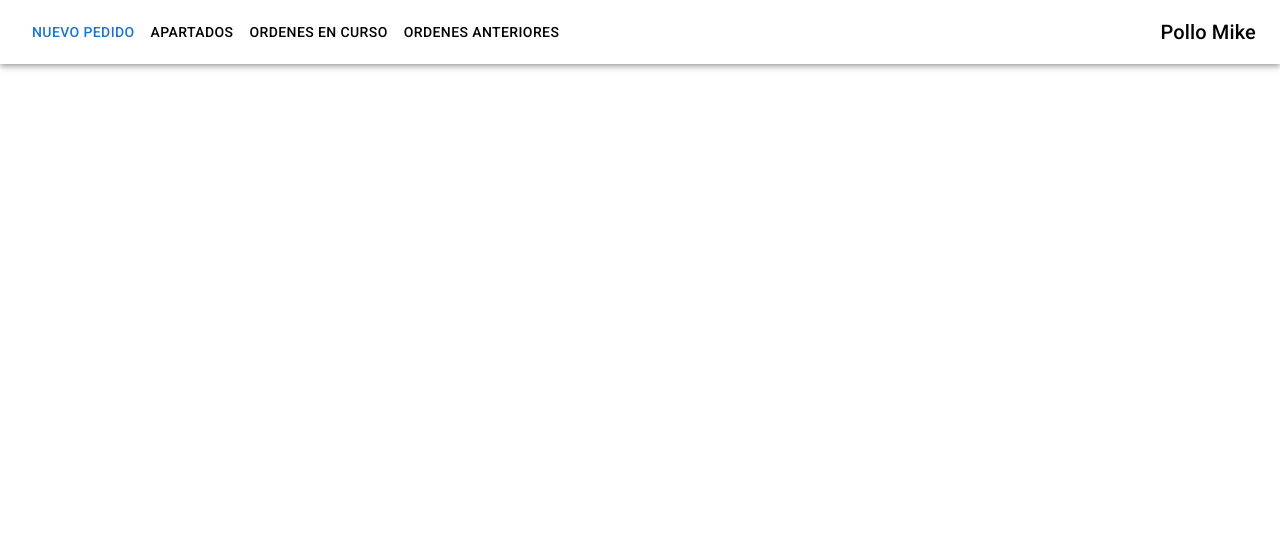
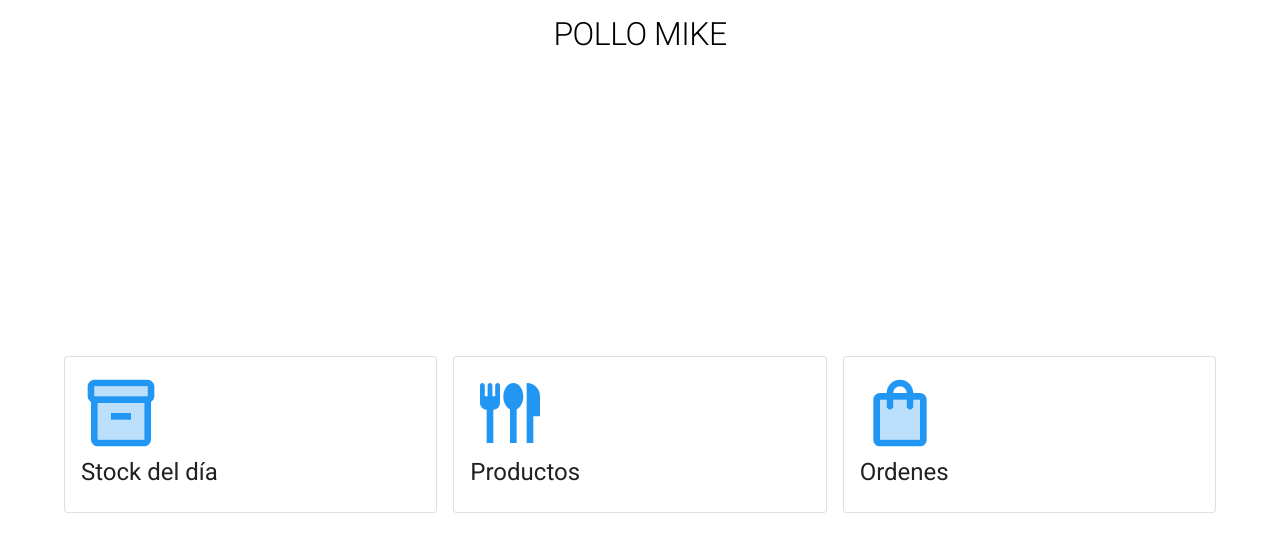
Before and after one commit to setroc/pollo_mike_frontend, a React (Vite) app: page / in a window 1280 px wide. Shown: the top 552 px of the page. Built offline with nearby package versions, Linux system fonts and the light colour scheme; no server answers.

Commit message:
idk pero hay un avance

```diff
--- a/package.json
+++ b/package.json
@@ -5,6 +5,7 @@
   "type": "module",
   "scripts": {
     "dev": "vite",
+    "dev:host": "vite --host",
     "build": "tsc && vite build",
     "lint": "eslint . --ext ts,tsx --report-unused-disable-directives --max-warnings 0",
     "preview": "vite preview"
--- a/src/App.tsx
+++ b/src/App.tsx
@@ -1,10 +1,10 @@
-import { Route, Routes } from "react-router-dom"
+import { Navigate, Route, Routes, redirect } from "react-router-dom"
 
 import { OrderContainer, OrdersContainer } from "./containers/"
 import { OrdersProvider } from "./context/orders"
 import { ProductsProvider } from "./context/product"
 
-import { MainLayout } from "./layouts"
+import { MainLayout, OrderLayout } from "./layouts"
 
 function App() {
 
@@ -12,12 +12,38 @@ function App() {
     <ProductsProvider>
       <OrdersProvider>
         <Routes>
-          <Route path="/" element={<MainLayout />} >
-            <Route path="LayawayOrders" element={<OrdersContainer state={0} />} />
-            <Route path="CurrentOrders" element={<OrdersContainer state={1} />} />
-            <Route path="PastOrders" element={<OrdersContainer state={2} />} />
-            <Route path="NewOrder" element={<OrderContainer />} />
-            <Route path="EditOrder" element={<OrderContainer />} />
+          <Route path="/" >
+            <Route index element={<MainLayout />} />
+
+            <Route path="Orders" element={<OrderLayout />}>
+              <Route path="LayawayOrders" element={<OrdersContainer state={0} />} />
+              <Route path="CurrentOrders" element={<OrdersContainer state={1} />} />
+              <Route path="PastOrders" element={<OrdersContainer state={2} />} />
+              <Route path="NewOrder" element={<OrderContainer />} />
+              <Route path="EditOrder" element={<OrderContainer />} />
+              <Route path="*" element={<Navigate to='/Orders/CurrentOrders' />} />
+            </Route>
+
+            <Route path="Stock" element={<OrderLayout />}>
+              {/* <Route path="NewStock" element={<OrdersContainer state={0} />} />
+              <Route path="CurrentOrders" element={<OrdersContainer state={1} />} />
+              <Route path="PastOrders" element={<OrdersContainer state={2} />} />
+              <Route path="NewOrder" element={<OrderContainer />} />
+              <Route path="EditOrder" element={<OrderContainer />} />
+              <Route path="*" element={<Navigate to='/Orders/CurrentOrders' />} /> */}
+            </Route>
+
+            <Route path="Products" element={<OrderLayout />}>
+              {/* <Route path="NewStock" element={<OrdersContainer state={0} />} />
+              <Route path="CurrentOrders" element={<OrdersContainer state={1} />} />
+              <Route path="PastOrders" element={<OrdersContainer state={2} />} />
+              <Route path="NewOrder" element={<OrderContainer />} />
+              <Route path="EditOrder" element={<OrderContainer />} />
+              <Route path="*" element={<Navigate to='/Orders/CurrentOrders' />} /> */}
+            </Route>
+
+
+            <Route path="*" element={<Navigate to='/' />} />
           </Route>
         </Routes>
       </OrdersProvider>
--- a/src/components/Navbar/NavigationBar.tsx
+++ b/src/components/Navbar/NavigationBar.tsx
@@ -1,8 +1,9 @@
-import { AppBar, Box, Button, IconButton, Toolbar, Typography } from '@mui/material';
+import { AppBar, Box, Button, IconButton, Toolbar } from '@mui/material';
 import MenuIcon from '@mui/icons-material/Menu';
-import { Link } from 'react-router-dom';
+import { Link, useLocation } from 'react-router-dom';
 
 export const NavigationBar = () => {
+  const location = useLocation();
   return (
     <AppBar position='sticky' sx={{ backgroundColor: 'white'}}>
       <Toolbar sx={{ justifyContent: { xs: 'space-between', sm: 'normal'} }} >
@@ -18,31 +19,33 @@ export const NavigationBar = () => {
         </IconButton>
 
         <Box sx={{ display: { xs: 'none', sm: 'block' }, flexGrow: 1 }}>
-            <Button sx={{ color: '' }} >
-              <Link to='/NewOrder' style={{ textDecoration: 'none', color: 'inherit' }}>
+            <Button sx={ location.pathname.includes('NewOrder') ?  { color: '' } : { color: 'black' }} >
+              <Link to='/Orders/NewOrder' style={{ textDecoration: 'none', color: 'inherit' }}>
                 Nuevo pedido
               </Link>
             </Button>
-            <Button sx={{ color: 'black' }} >
-              <Link to='/LayawayOrders' style={{ textDecoration: 'none', color: 'inherit' }}>
+            <Button sx={location.pathname.includes('LayawayOrders') ?  { color: '' } : { color: 'black' }} >
+              <Link to='/Orders/LayawayOrders' style={{ textDecoration: 'none', color: 'inherit' }}>
                 Apartados
               </Link>
             </Button>
-            <Button sx={{ color: 'black' }} >
-              <Link to='/CurrentOrders' style={{ textDecoration: 'none', color: 'inherit' }}>
+            <Button sx={location.pathname.includes('CurrentOrders') ?  { color: '' } : { color: 'black' }} >
+              <Link to='/Orders/CurrentOrders' style={{ textDecoration: 'none', color: 'inherit' }}>
                 Ordenes en curso
               </Link>
             </Button>
-            <Button sx={{ color: 'black' }} >
-              <Link to='/PastOrders' style={{ textDecoration: 'none', color: 'inherit' }}>
+            <Button sx={location.pathname.includes('PastOrders') ?  { color: '' } : { color: 'black' }} >
+              <Link to='/Orders/PastOrders' style={{ textDecoration: 'none', color: 'inherit' }}>
                 Ordenes  anteriores
               </Link>
             </Button>
         </Box>
 
-        <Typography variant="h6" component="div" sx={{ color: 'black' }}>
-          Pollo Mike
-        </Typography>
+        <Button sx={{ color: 'black' }} >
+          <Link to='/' style={{ textDecoration: 'none', color: 'inherit' }}>
+            Pollo Mike
+          </Link>
+        </Button>
 
       </Toolbar>
     </AppBar>
--- a/src/context/product/ProductsProvider.tsx
+++ b/src/context/product/ProductsProvider.tsx
@@ -19,7 +19,7 @@ export const ProductsProvider : FC<Props> = ({ children }) => {
   const [state, dispatch] = useReducer(productsReducer, PRODUCTS_INITIAL_STATE);
 
   useEffect(()=> {
-    fetch('http://localhost:3000/api/products/all')
+    fetch(`${import.meta.env.BASE_URL}/api/products/all`)
     .then(res => res.json())
     .then(body => dispatch({ type: '[Products] Load all products from api', payload: body}))
   },[])
--- a/src/layouts/MainLayout.tsx
+++ b/src/layouts/MainLayout.tsx
@@ -1,11 +1,19 @@
-import { Outlet } from "react-router-dom"
-import { Box } from "@mui/material"
-
-import { NavigationBar } from "../components"
+import { useNavigate } from "react-router-dom"
+import { Card, CardActionArea, CardContent, Container, Grid, Typography } from "@mui/material"
+import Inventory2TwoToneIcon from '@mui/icons-material/Inventory2TwoTone';
+import ShoppingBagTwoToneIcon from '@mui/icons-material/ShoppingBagTwoTone';
+import FlatwareTwoToneIcon from '@mui/icons-material/FlatwareTwoTone';
+import { blue } from "@mui/material/colors";
 
 export const MainLayout = () => {
+  const navigate = useNavigate();
+  const navigateTo = (url : string) => {
+    navigate({ pathname: url });
+  }
+
   return (
-    <Box
+    <Container
+      fixed
       sx={{
         height: '100vh',
         width: '100vw',
@@ -13,19 +21,89 @@ export const MainLayout = () => {
         display: 'flex'
       }}
     >
-      <Box
+      <Grid container spacing={2}>
+        <Grid item xs={12} mt='1rem'>
+          <Typography variant='h1' fontSize='2rem' textAlign='center'>POLLO MIKE</Typography>
+        </Grid>
+        <Grid item xs={12} md={6} lg={4}>
+          <Card variant='outlined'>
+            <CardActionArea onClick={() => navigateTo('/Orders/CurrentOrders')}>
+              {/* <CardMedia
+                component="img"
+                height="140"
+                image="/static/images/cards/contemplative-reptile.jpg"
+                alt="green iguana"
+              /> */}
+              <CardContent>
+                <Inventory2TwoToneIcon sx={{ fontSize:80, color: blue[500] }}  />
+                <Typography gutterBottom variant="h5" component="div">
+                  Stock del día
+                </Typography>
+              </CardContent>
+            </CardActionArea>
+          </Card>
+        </Grid>
+        <Grid item xs={12} md={6} lg={4}>
+          <Card variant='outlined'>
+            <CardActionArea>
+              {/* <CardMedia
+                component="img"
+                height="140"
+                image="/static/images/cards/contemplative-reptile.jpg"
+                alt="green iguana"
+              /> */}
+              <CardContent>
+                <FlatwareTwoToneIcon sx={{ fontSize:80, color: blue[500] }} />
+                <Typography gutterBottom variant="h5" component="div">
+                  Productos
+                </Typography>
+              </CardContent>
+            </CardActionArea>
+          </Card>
+        </Grid>
+        <Grid item xs={12} md={6} lg={4}>
+          <Card variant='outlined'>
+            <CardActionArea>
+              {/* <CardMedia
+                component="img"
+                height="140"
+                image="/static/images/cards/contemplative-reptile.jpg"
+                alt="green iguana"
+              /> */}
+              <CardContent>
+                <ShoppingBagTwoToneIcon sx={{ fontSize:80, color: blue[500] }} />
+                <Typography gutterBottom variant="h5" component="div">
+                  Ordenes
+                </Typography>
+              </CardContent>
+            </CardActionArea>
+          </Card>
+        </Grid>
+        {/* <Grid item xs={6} md={4}>
+          <Item>xs=6 md=4</Item>
+        </Grid>
+        <Grid item xs={6} md={4}>
+          <Item>xs=6 md=4</Item>
+        </Grid>
+        <Grid item xs={6} md={8}>
+          <Item>xs=6 md=8</Item>
+        </Grid> */}
+      </Grid>
+
+
+      {/* <Box
         sx={{
           display: 'flex',
           flexDirection: 'column',
           flex: 1
         }}
       >
-        <Box>
-          <NavigationBar />
-        </Box>
 
-        <Outlet />
-      </Box>
-    </Box>
+        <Link to='Orders/CurrentOrders' style={{ textDecoration: 'none', color: 'inherit' }}>
+          Ordenes
+        </Link>
+
+      </Box> */}
+    </Container>
   )
 }
--- /dev/null
+++ b/src/layouts/OrderLayout.tsx
@@ -0,0 +1,31 @@
+import { Outlet } from "react-router-dom"
+import { Box } from "@mui/material"
+
+import { NavigationBar } from "../components"
+
+export const OrderLayout = () => {
+  return (
+    <Box
+      sx={{
+        height: '100vh',
+        width: '100vw',
+        overflow: 'hidden',
+        display: 'flex'
+      }}
+    >
+      <Box
+        sx={{
+          display: 'flex',
+          flexDirection: 'column',
+          flex: 1
+        }}
+      >
+        <Box>
+          <NavigationBar />
+        </Box>
+
+        <Outlet />
+      </Box>
+    </Box>
+  )
+}
--- a/src/layouts/index.ts
+++ b/src/layouts/index.ts
@@ -1 +1,2 @@
 export * from './MainLayout';
+export * from './OrderLayout';
```
Also changed, not shown: src/containers/OrdersContainer.tsx (+5 -4 lines), src/context/orders/OrdersProvider.tsx (+5 -5 lines), 1 other file (tests, documents, lock files or other folders).
